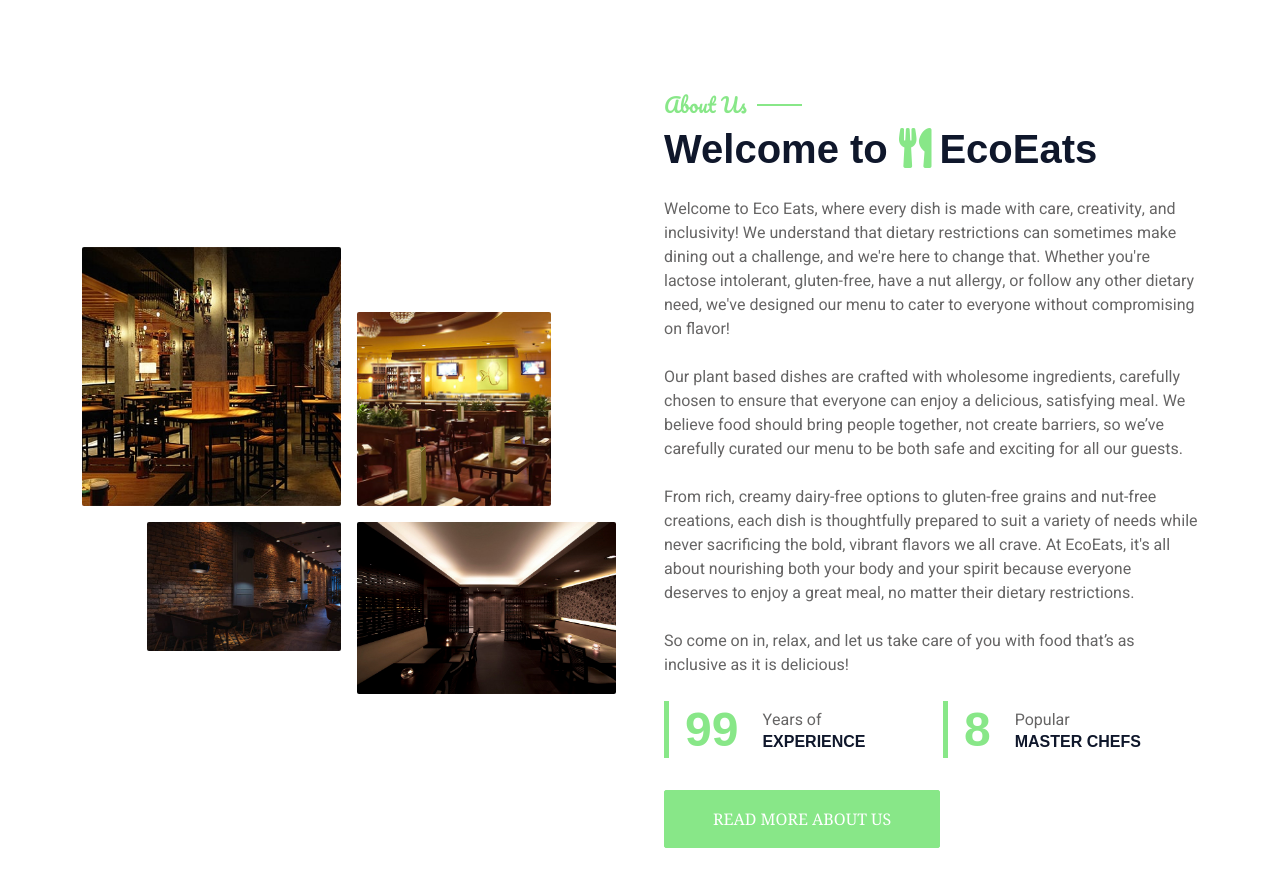
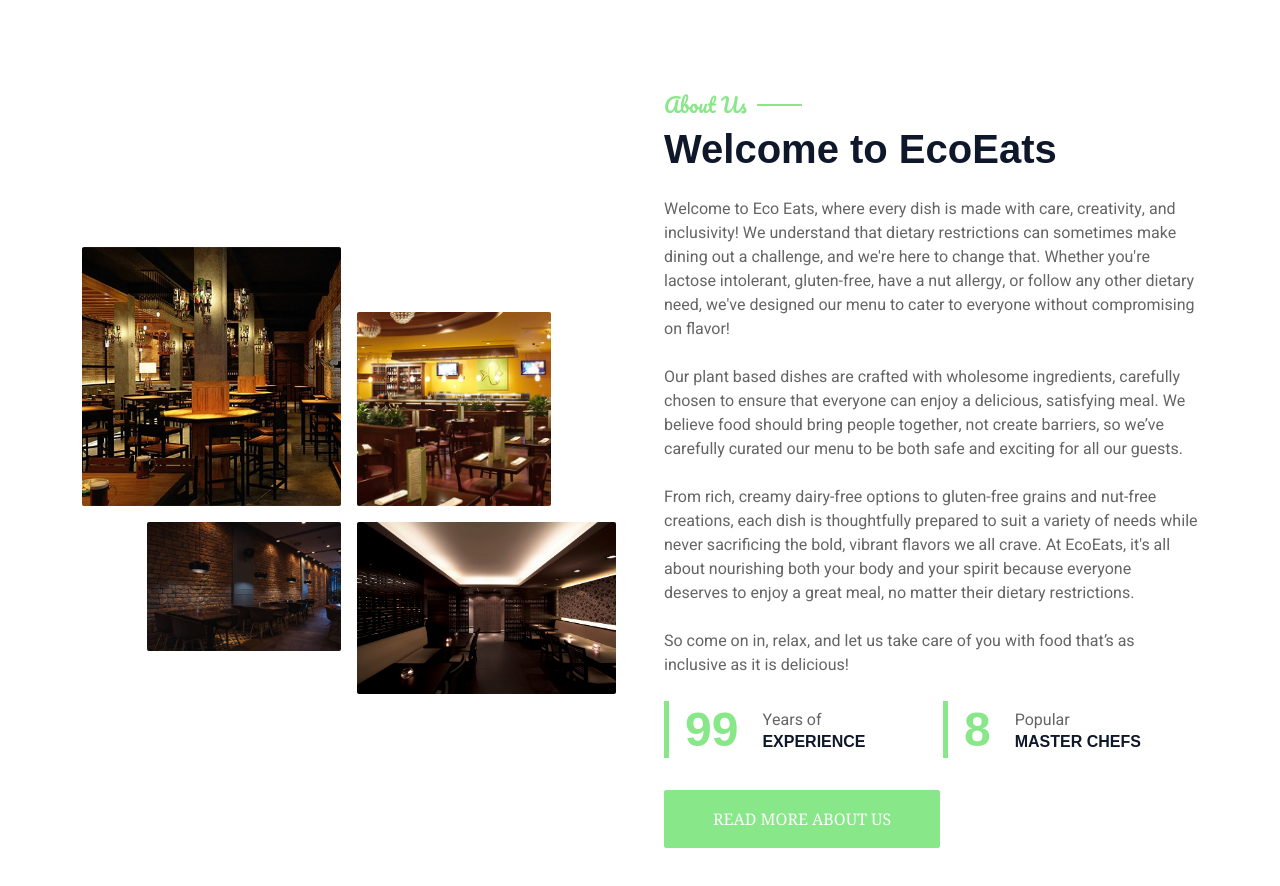
Before and after one commit to VsiriWeb/TSAtest, a plain HTML site: page index.html in a window 1280 px wide. Shown: the part 1000-1886 px from the top of the page. Drawn offline with nearby package versions, Linux system fonts and the light colour scheme.

Commit message:
Update index.html

```diff
--- a/index.html
+++ b/index.html
@@ -122,7 +122,7 @@
                     </div>
                     <div class="col-lg-6">
                         <h5 class="section-title ff-secondary text-start text-primary fw-normal">About Us</h5>
-                        <h1 class="mb-4">Welcome to <i class="fa fa-utensils text-primary me-2"></i>EcoEats</h1>
+                        <h1 class="mb-4">Welcome to EcoEats</h1>
                         <p class="mb-4">Welcome to Eco Eats, where every dish is made with care, creativity, and inclusivity! We understand that dietary restrictions can sometimes make dining out a challenge, and we're here to change that. Whether you're lactose intolerant, gluten-free, have a nut allergy, or follow any other dietary need, we've designed our menu to cater to everyone without compromising on flavor!</p>
 			<p class="mb-4">Our plant based dishes are crafted with wholesome ingredients, carefully chosen to ensure that everyone can enjoy a delicious, satisfying meal. We believe food should bring people together, not create barriers, so we’ve carefully curated our menu to be both safe and exciting for all our guests.</p>
                         <p class="mb-4">From rich, creamy dairy-free options to gluten-free grains and nut-free creations, each dish is thoughtfully prepared to suit a variety of needs while never sacrificing the bold, vibrant flavors we all crave. At EcoEats, it's all about nourishing both your body and your spirit because everyone deserves to enjoy a great meal, no matter their dietary restrictions.</p>
```
